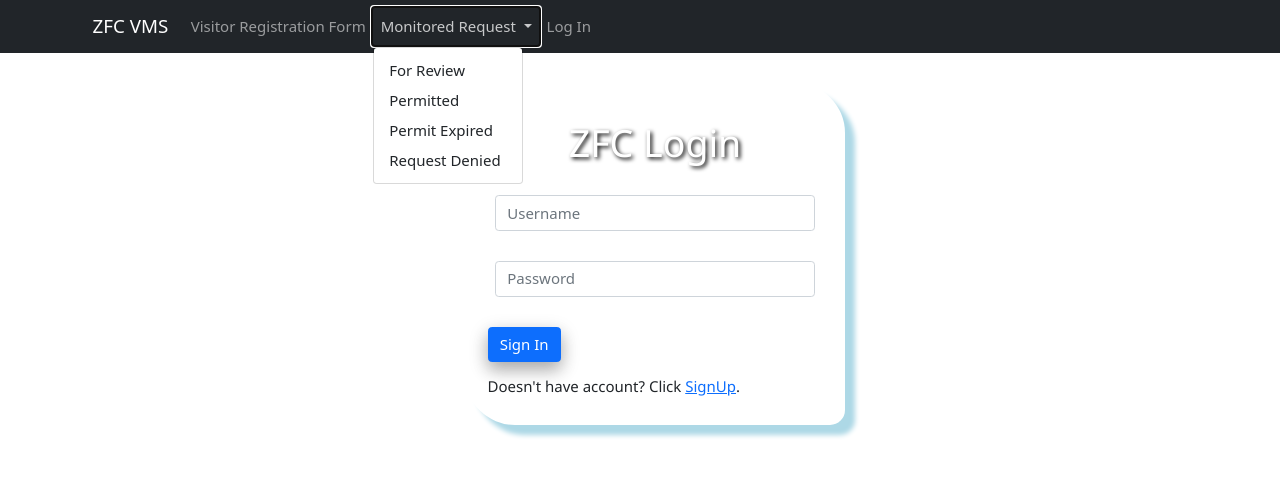
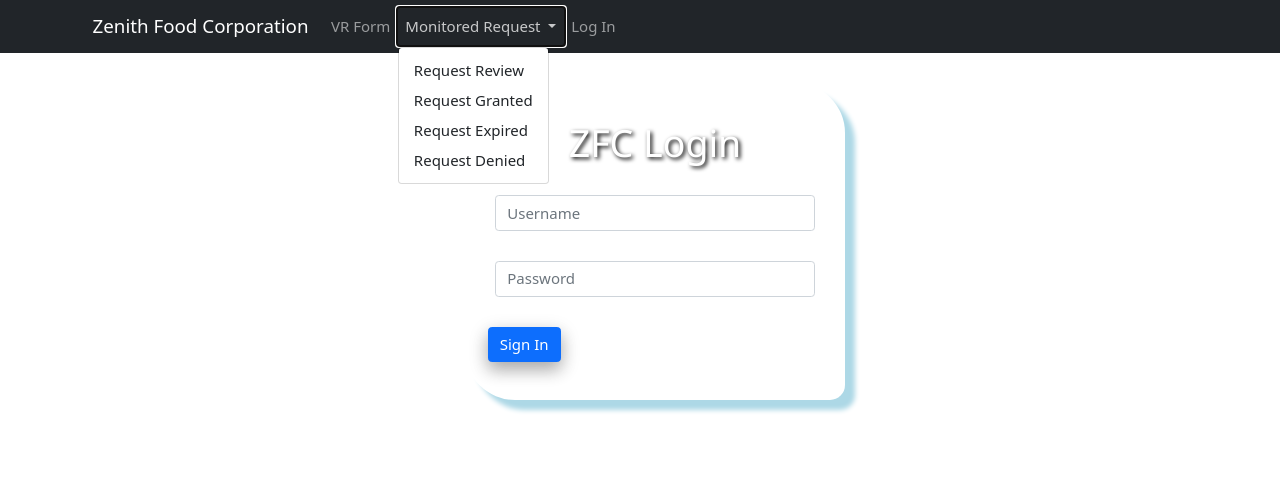
Before and after one commit to acarbonilla/vms, a Django app: page / in a window 1280 px wide, after a click on "Monitored Request". Shown: the top 477 px of the page. Run offline with Django 5.2, Linux system fonts and the light colour scheme; some libraries are stand-ins or nearby versions; some web fonts are replaced.

Commit message:
changing forms

```diff
--- a/templates/core/navbar.html
+++ b/templates/core/navbar.html
@@ -1,6 +1,6 @@
 <nav class="navbar navbar-expand-lg navbar-dark bg-dark fixed-top">
     <div class="container">
-        <a class="navbar-brand" href="#">ZFC VMS</a>
+        <a class="navbar-brand" href="#">Zenith Food Corporation</a>
         <button aria-controls="navbarSupportedContent" aria-expanded="false" aria-label="Toggle navigation"
                 class="navbar-toggler"
                 data-bs-target="#navbarSupportedContent" data-bs-toggle="collapse" type="button">
@@ -27,18 +27,18 @@
                     </a>
                     <ul class="dropdown-menu">
                         <li>
-                            <a class="dropdown-item" href="{% url 'zfcEmployees' %}">ZFC For Review</a>
+                            <a class="dropdown-item" href="{% url 'zfcEmployees' %}">Request Review</a>
                         </li>
                         <li>
-                            <a class="dropdown-item" href="{% url 'zfcPermitted'%}">ZFC Permitted</a>
+                            <a class="dropdown-item" href="{% url 'zfcPermitted'%}">Request Granted</a>
                         </li>
 
                          <li>
-                            <a class="dropdown-item" href="{% url 'zfcExpired' %}">ZFC Permit Expired</a>
+                            <a class="dropdown-item" href="{% url 'zfcExpired' %}">Request Expired</a>
                         </li>
 
                          <li>
-                            <a class="dropdown-item" href="{% url 'zfcDenied' %}">ZFC Request Denied</a>
+                            <a class="dropdown-item" href="{% url 'zfcDenied' %}">Request Denied</a>
                         </li>
 
                     </ul>
@@ -46,7 +46,7 @@
 
                 {% else %}<!-- If user not login this is the navbar they can see -->
                 <li class="nav-item">
-                    <a class="nav-link" href="{% url 'vHome' %}">Visitor Registration Form</a>
+                    <a class="nav-link" href="{% url 'vHome' %}">VR Form</a>
                 </li>
                 <li class="nav-item dropdown">
                     <a aria-expanded="false" class="nav-link dropdown-toggle" data-bs-toggle="dropdown" href="{% url 'monitoringViews'%}"
@@ -55,14 +55,14 @@
                     </a>
                     <ul class="dropdown-menu">
                         <li>
-                            <a class="dropdown-item" href="{% url 'monitoringViews'%}">For Review</a>
+                            <a class="dropdown-item" href="{% url 'monitoringViews'%}">Request Review</a>
                         </li>
                         <li>
-                            <a class="dropdown-item" href="{% url 'permitted'%}">Permitted</a>
+                            <a class="dropdown-item" href="{% url 'permitted'%}">Request Granted</a>
                         </li>
 
                          <li>
-                            <a class="dropdown-item" href="{% url 'expired' %}">Permit Expired</a>
+                            <a class="dropdown-item" href="{% url 'expired' %}">Request Expired</a>
                         </li>
 
                          <li>
--- a/templates/members/login.html
+++ b/templates/members/login.html
@@ -41,10 +41,6 @@
                 <br/>
             </form>
 
-            <h6>
-                Doesn't have account? Click
-                <a href="{% url 'vmsRegister' %}">SignUp</a>.
-            </h6>
         </div>
     </div>
 </div>
```
Also changed, not shown: visitor/views.py (+12 -7 lines), zfcemployee/views.py (+12 -7 lines).
